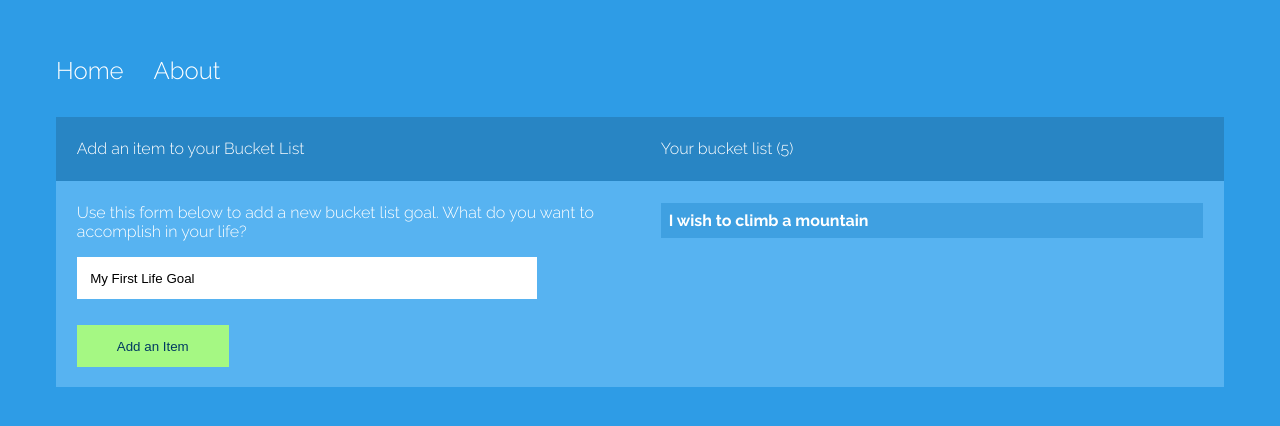
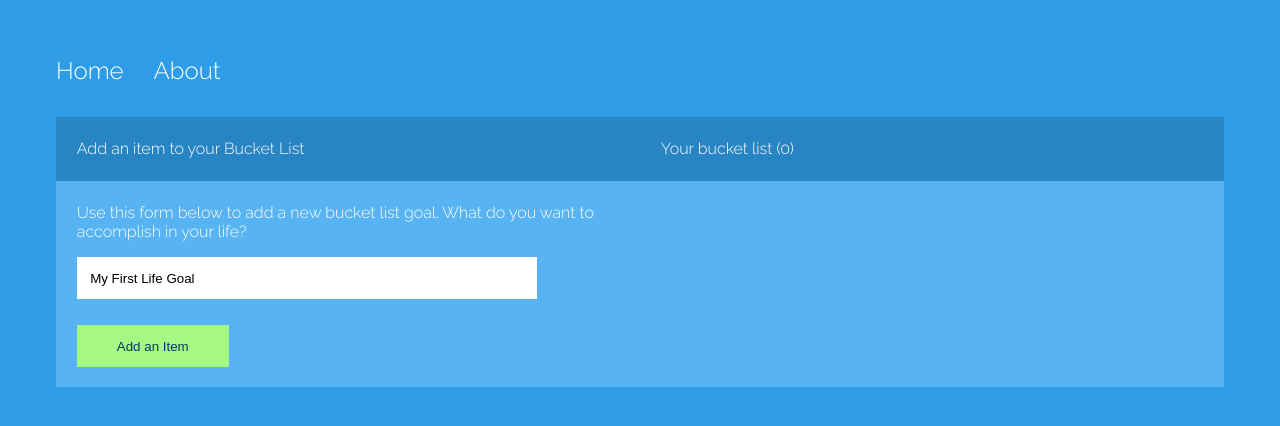
Before and after one commit to profoundhub/ng5-intro, an Angular app: page / in a window 1280 px wide. Shown: the top 426 px of the page. Built offline with nearby package versions, Linux system fonts and the light colour scheme.

Commit message:
let goal of goals
let goal of goals

```diff
--- a/src/app/home/home.component.html
+++ b/src/app/home/home.component.html
@@ -18,8 +18,8 @@
     </form>
   </div>
   <div class="col">
-    <p class="life-container">
-      I wish to climb a mountain
+    <p class="life-container" *ngFor="let goal of goals">
+      {{ goal }}
     </p>
   </div>
 </div>
--- a/src/app/home/home.component.ts
+++ b/src/app/home/home.component.ts
@@ -15,6 +15,12 @@ export class HomeComponent implements OnInit {
   constructor() { }
 
   ngOnInit() {
+    this.itemCount = this.goals.length;
   }
 
+  addItem() {
+    this.goals.push(this.goalText);
+    this.goalText = '';
+    this.itemCount = this.goals.length;
+  }
 }
```
